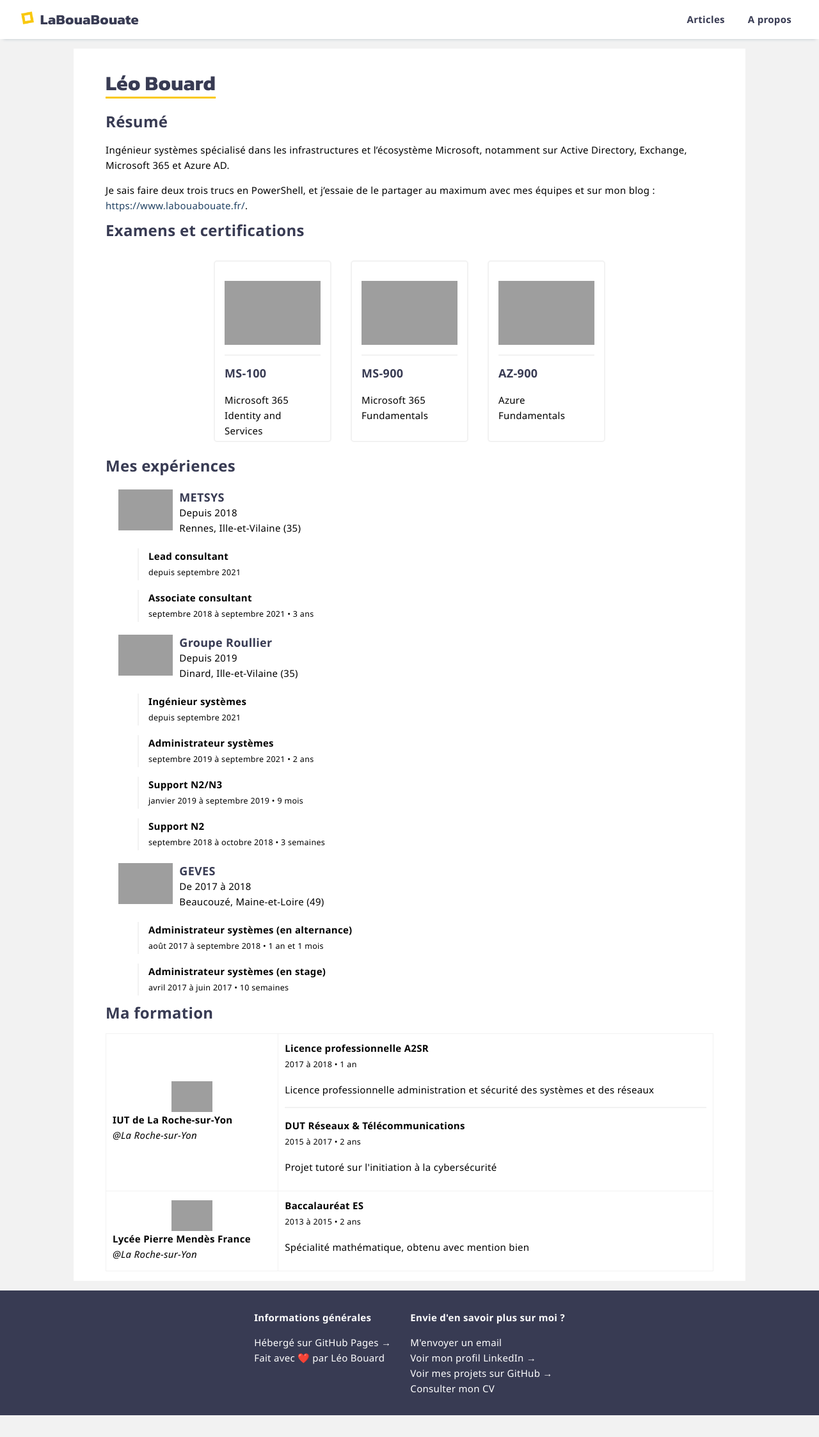
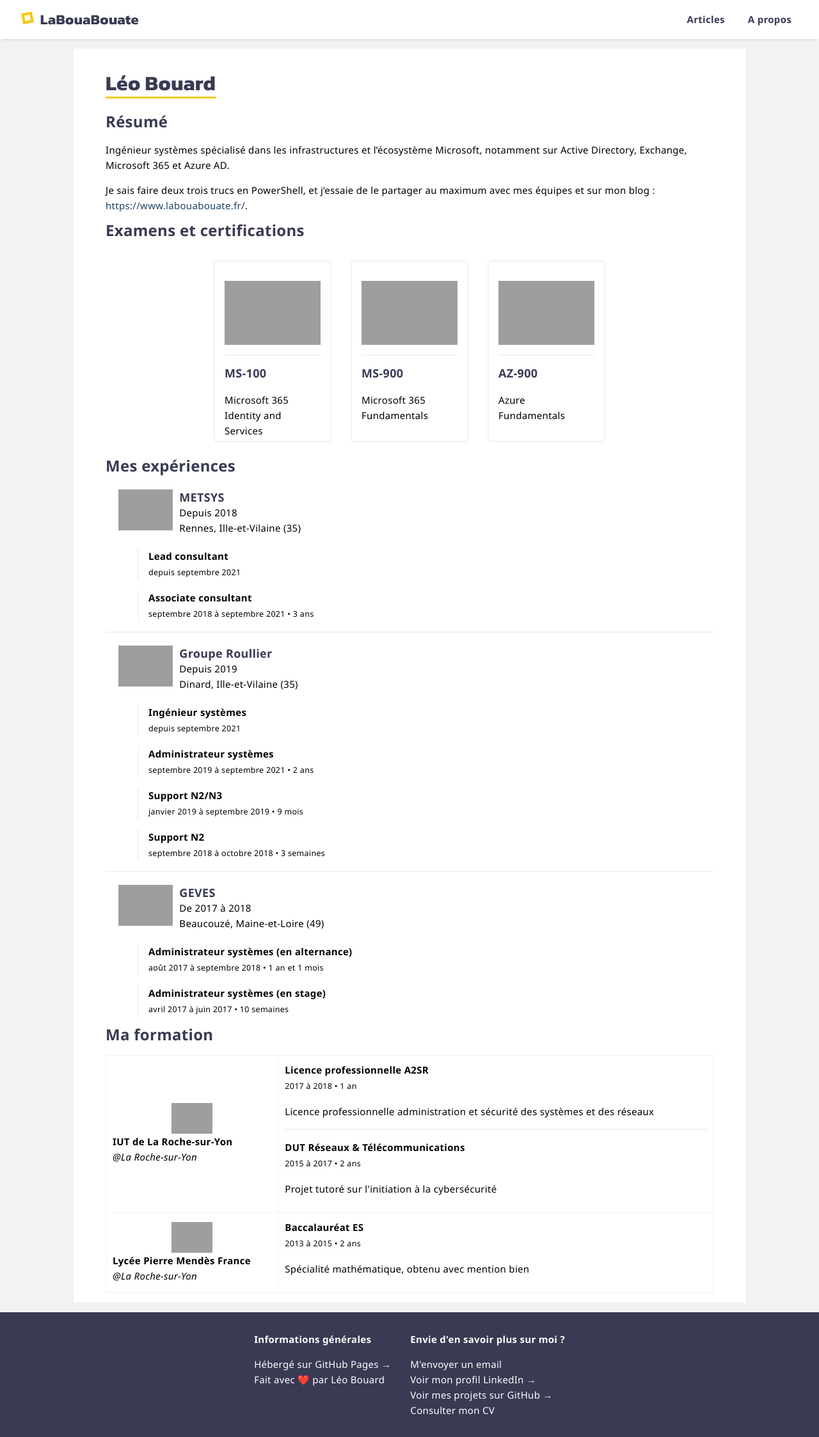
Before and after one commit to leobouard/leobouard.github.io, a Jekyll site: the page built from cv.md, in a window 1280 px wide. Shown: the whole page at 64% size. Built offline with Jekyll 4.4.1, drawn with Linux system fonts in a browser that asks for light colours; our own code applies the rules of GitHub Pages for plain Markdown files; before the commit the page ends 2212 px from its top, so only the background shows below that; grey boxes are pictures that could not be loaded.

Commit message:
Update cv.md

```diff
--- a/cv.md
+++ b/cv.md
@@ -39,7 +39,7 @@
 
 <div style="display: block;">
     <!-- METSYS -->
-    <div id="div-metsys" style="margin-bottom: 15px;">
+    <div id="div-metsys">
         <div class="enterprise">
             <div>
                 <img src="https://media.licdn.com/dms/image/C4D0BAQE5KJZV7v44vQ/company-logo_100_100/0/1538657927471?e=1679529600&v=beta&t=C0AKNt7hlOi_nbmOehAyNUP-WsWZV-KXsA_4qu3c66w" alt="logo METSYS">
@@ -59,8 +59,9 @@
             <small>septembre 2018 à septembre 2021 • 3 ans</small>
         </div>
     </div>
+    <hr>
     <!-- Groupe ROULLIER -->
-    <div id="div-groupe-roullier" style="margin-bottom: 15px;">
+    <div id="div-groupe-roullier">
         <div class="enterprise">
             <div>
                 <img src="https://media.licdn.com/dms/image/C4D0BAQFkmJTRk_252A/company-logo_100_100/0/1519856575710?e=1679529600&v=beta&t=v_nlqf7lNxTTqaS9pt_JsaplD2czF-X5or0H4KnYciM" alt="logo Groupe Roullier">
@@ -88,8 +89,9 @@
             <small>septembre 2018 à octobre 2018 • 3 semaines</small>
         </div>
     </div>
+    <hr>
     <!-- GEVES -->
-    <div id="div-geves" style="margin-bottom: 15px;">
+    <div id="div-geves">
         <div class="enterprise">
             <div>
                 <img src="https://media.licdn.com/dms/image/C4D0BAQHzTFbiS8dAmw/company-logo_100_100/0/1536567798460?e=1679529600&v=beta&t=_F8Px6eDUS1KjEUejb89ii5FC13Cj2FoLBH9aikgvyU" alt="logo GEVES">
```
